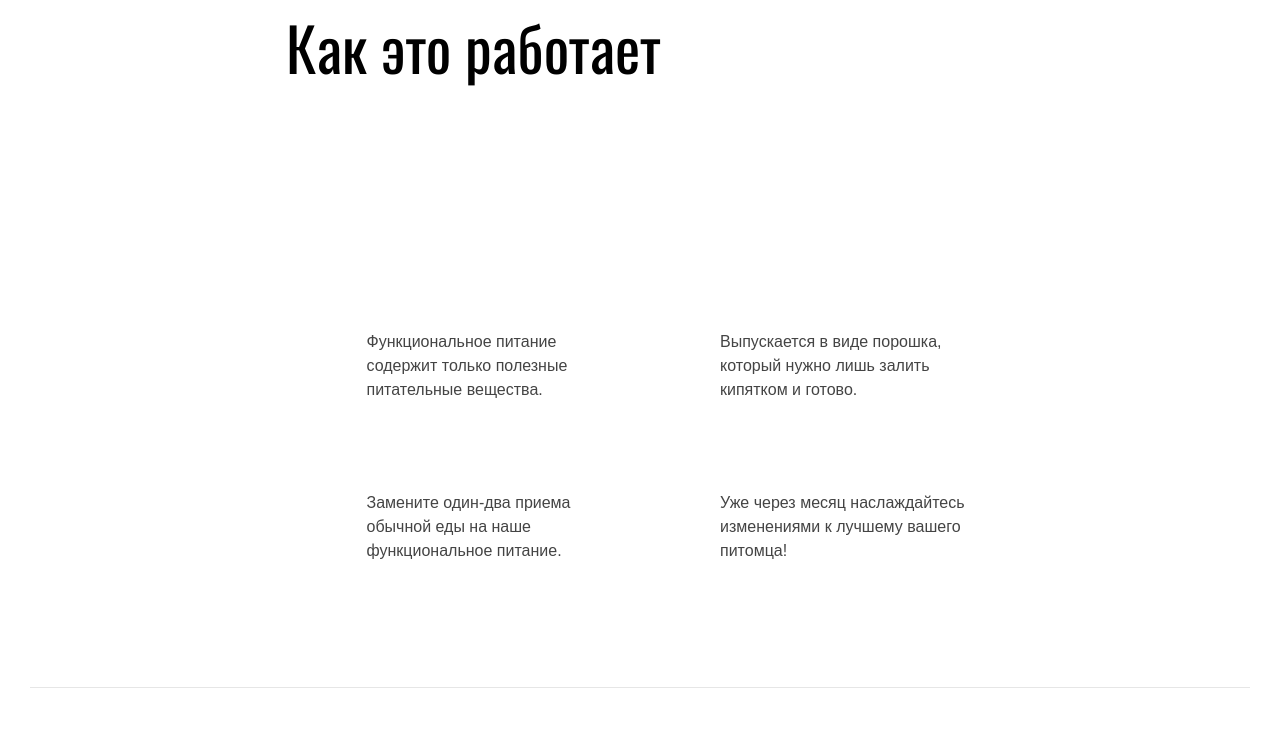
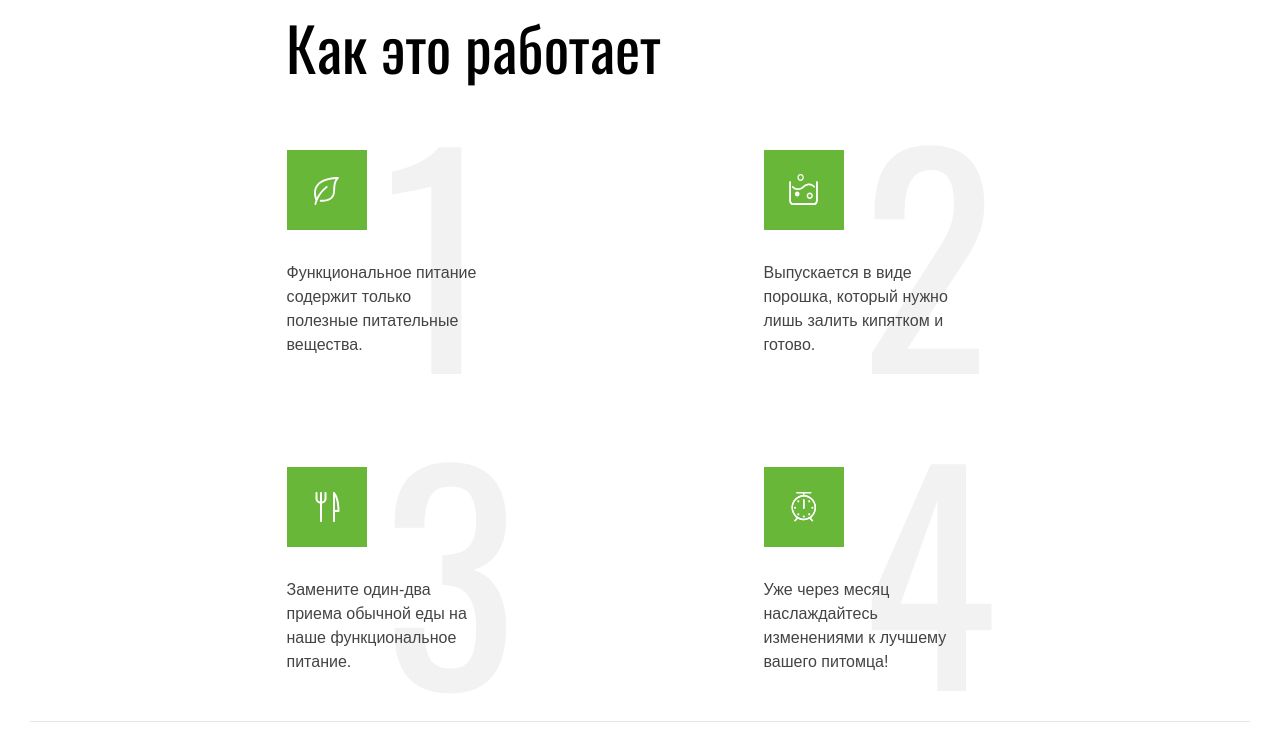
Before and after one commit to gangertor4/1528375-cat-energy-21, a website: page source/index.html in a window 1280 px wide. Shown: the part 1671-2420 px from the top of the page. Drawn offline with nearby package versions, Linux system fonts and the light colour scheme; files that its build step writes are made by us from their sources.

Commit message:
Добавлена графика в блок applying

```diff
--- a/source/index.html
+++ b/source/index.html
@@ -116,7 +116,7 @@
           </ul>
           <p class="example__cash">Затраты на питание: 15 000 руб </p>
         </div>
-        <img class="example__image" src="https://via.placeholder.com/311x232" width="311" height="232" alt="Толстенький кот Борис">
+        <img class="example__image" src="../img/before-mobile.png" srcset="../img/before-mobile@2x.png 2x" width="311" height="232" alt="Толстенький кот Борис">
         <div class="example__slider slider">
           <span class="slider__description">Было</span>
           <div class="slider__bar"></div>
--- a/source/less/applying.less
+++ b/source/less/applying.less
@@ -32,6 +32,32 @@
     margin-left: 80px;
     padding: 0;
     width: 198px;
+    position: relative;
+  }
+
+  &__item::before {
+    content: "";
+    position: absolute;
+    width: 60px;
+    height: 60px;
+    top: 0;
+    left: -80px;
+  }
+
+  &__item--nutrients::before {
+    background-image: url("../img/icon-leaf-mobile.svg");
+  }
+
+  &__item--powder::before {
+    background-image: url("../img/icon-water-mobile.svg");
+  }
+
+  &__item--exchange::before {
+    background-image: url("../img/icon-eat-mobile.svg");
+  }
+
+  &__item--result::before {
+    background-image: url("../img/icon-clock-mobile.svg");
   }
 }
 
@@ -46,22 +72,83 @@
       line-height: 60px;
       margin: 0;
       padding: 0;
-      margin-bottom: 183px;
     }
 
     &__list {
       width: 707px;
       margin: 0 auto;
       display: grid;
-      grid-template-rows: 1fr 1fr;
-      grid-template-columns: 1fr 1fr;
-      margin-bottom: 104px;
+      grid-template-rows: repeat(2, 280px);
+      grid-template-columns: repeat(2, 230px);
+      grid-column-gap: 153px;
+      grid-row-gap: 37px;
+      margin-bottom: 47px;
     }
 
     &__item {
+      margin: 0;
+      justify-self: start;
       font-size: 16px;
       line-height: 24px;
-      width: 245px;
+      // width: 245px;
+      position: relative;
+    }
+
+    &__item::before {
+      content: "";
+      position: absolute;
+      width: 80px;
+      height: 80px;
+      top: -111px;
+      left: 0px;
+    }
+
+    &__item--nutrients::before {
+      background-image: url("../img/icon-leaf.svg");
+    }
+
+    &__item--powder::before {
+      background-image: url("../img/icon-water.svg");
+    }
+
+    &__item--exchange::before {
+      background-image: url("../img/icon-eat.svg");
+    }
+
+    &__item--result::before {
+      background-image: url("../img/icon-clock.svg");
+    }
+
+    &__item::after {
+      content: "";
+      position: absolute;
+      width: 134px;
+      height: 280px;
+      top: -25px;
+      right: -33px;
+      font-family: "Oswald", sans-serif;
+      font-size: 280px;
+      color: #f2f2f2;
+    }
+
+    &__item--nutrients::after {
+      content: "1";
+      z-index: -1;
+    }
+
+    &__item--powder::after {
+      content: "2";
+      z-index: -1;
+    }
+
+    &__item--exchange::after {
+      content: "3";
+      z-index: -1;
+    }
+
+    &__item--result::after {
+      content: "4";
+      z-index: -1;
     }
   }
 }
```
Also changed, not shown: source/img/before-mobile.png (renamed from source/img/before-mobile 1.png), source/img/before-mobile@2x.png (renamed from source/img/before-mobile 1@2x.png).
